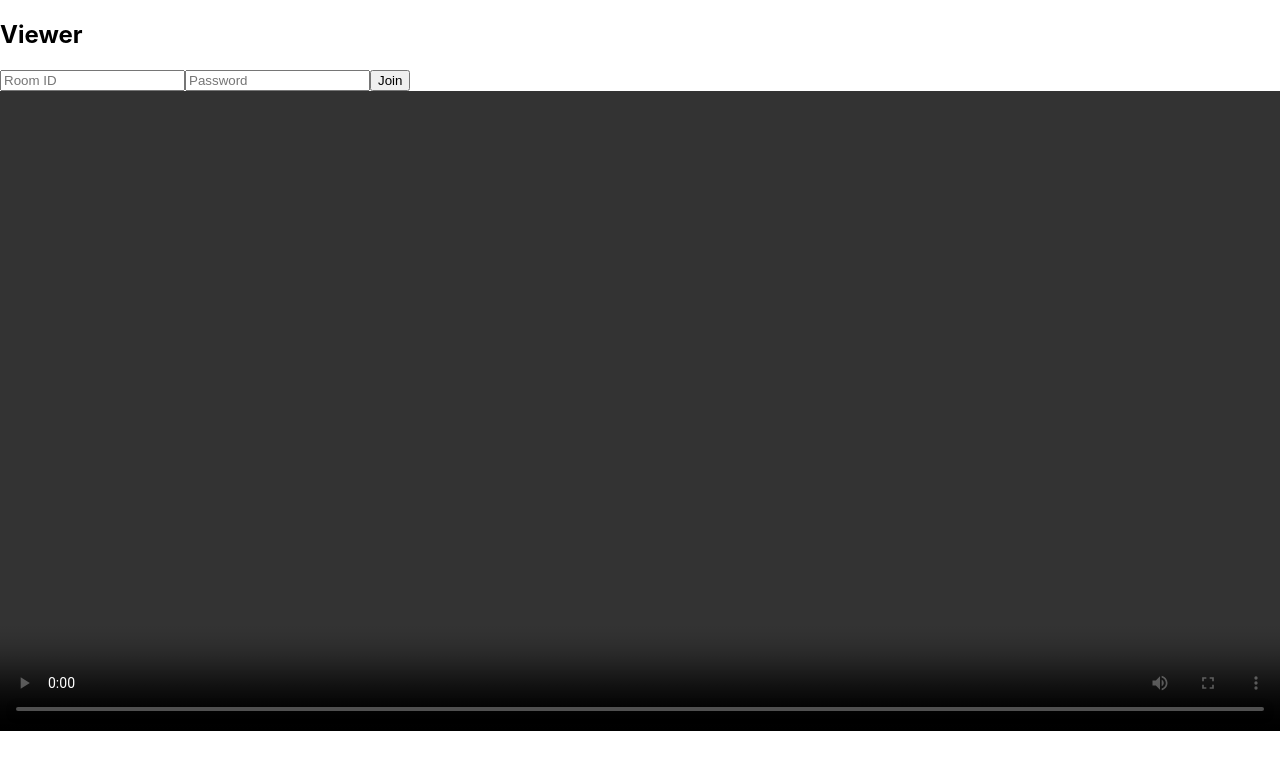
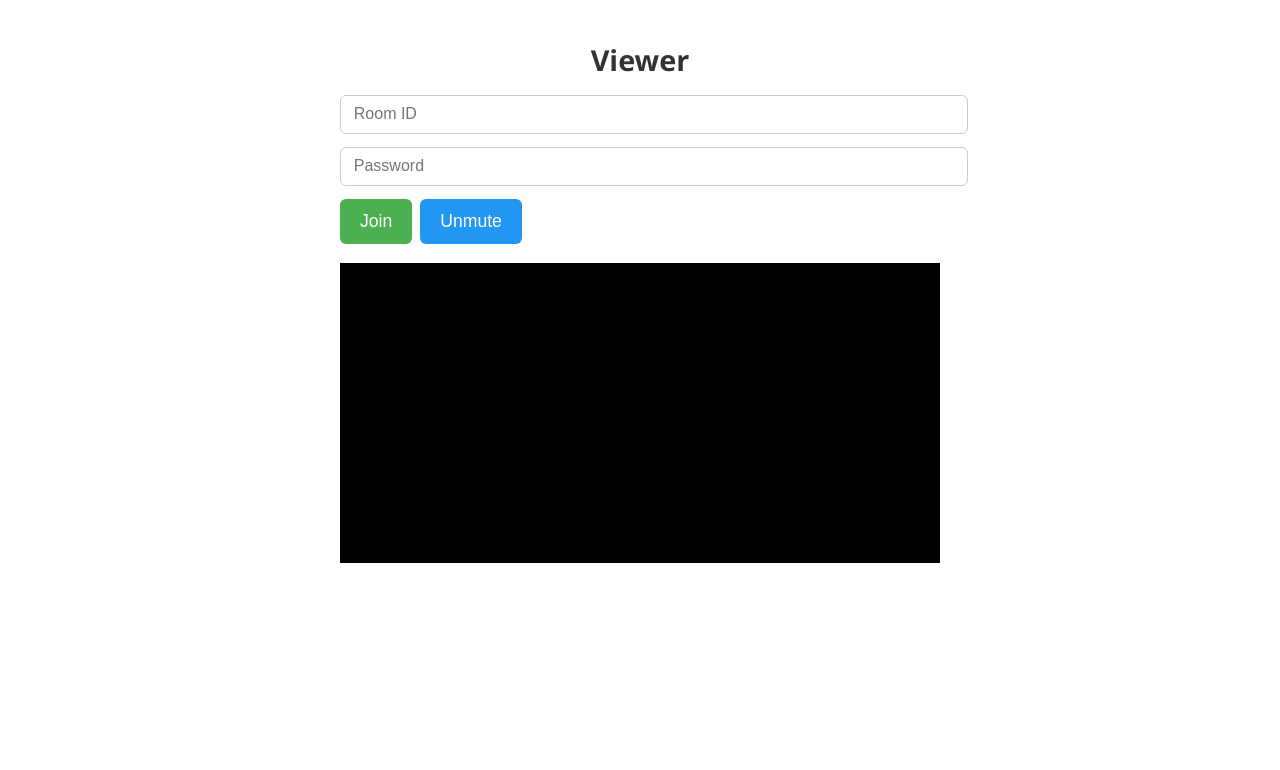
Before and after one commit to MihirAcharya1/screen-share-app, a React (Create React App) app: page /viewer in a window 1280 px wide. Shown: the top 770 px of the page. Built offline with nearby package versions, Linux system fonts and the light colour scheme; no server answers.

Commit message:
update ui

```diff
--- a/src/App.js
+++ b/src/App.js
@@ -2,12 +2,13 @@
 import { BrowserRouter as Router, Routes, Route } from 'react-router-dom';
 import HostPage from './pages/HostPage';
 import ViewerPage from './pages/ViewerPage';
+import Home from './pages/Home';
 
 function App() {
   return (
     <Router>
       <Routes>
-        <Route path="/" element={<HostPage />} />
+        <Route path="/" element={<Home />} />
         <Route path="/host" element={<HostPage />} />
         <Route path="/viewer" element={<ViewerPage />} />
         <Route path="*" element={<div>404 Not Found</div>} />
--- /dev/null
+++ b/src/pages/Home.css
@@ -0,0 +1,65 @@
+.home-container {
+  display: flex;
+  flex-direction: column;
+  align-items: center;
+  padding: 30px 20px;
+  font-family: 'Segoe UI', sans-serif;
+  background-color: #121212;
+  min-height: calc(100vh - 60px);
+  color: #ffffff;
+}
+
+.home-title {
+  font-size: 2.5rem;
+  color: #00bcd4;
+  margin-bottom: 40px;
+  text-align: center;
+}
+
+.home-buttons {
+  display: flex;
+  gap: 20px;
+  margin-bottom: 30px;
+  flex-wrap: wrap;
+  justify-content: center;
+}
+
+.button {
+  padding: 12px 20px;
+  font-size: 1.1rem;
+  border: none;
+  border-radius: 6px;
+  cursor: pointer;
+  transition: background-color 0.2s, transform 0.1s;
+}
+
+.button:hover {
+  transform: scale(1.05);
+}
+
+.primary {
+  background-color: #00bcd4;
+  color: white;
+}
+
+.primary:hover {
+  background-color: #0097a7;
+}
+
+.secondary {
+  background-color: #4caf50;
+  color: white;
+}
+
+.secondary:hover {
+  background-color: #388e3c;
+}
+
+.danger {
+  background-color: #f44336;
+  color: white;
+}
+
+.danger:hover {
+  background-color: #d32f2f;
+}
--- /dev/null
+++ b/src/pages/HostPage.css
@@ -0,0 +1,67 @@
+.host-container {
+  max-width: 800px;
+  margin: auto;
+  padding: 1rem;
+  font-family: 'Segoe UI', sans-serif;
+  text-align: center;
+}
+
+.form-group {
+  display: flex;
+  flex-wrap: wrap;
+  gap: 10px;
+  justify-content: center;
+  margin-bottom: 1rem;
+}
+
+input, select {
+  padding: 10px;
+  font-size: 1rem;
+  min-width: 200px;
+  border: 1px solid #ccc;
+  border-radius: 8px;
+}
+
+button {
+  padding: 10px 20px;
+  font-size: 1rem;
+  border: none;
+  border-radius: 8px;
+  background: #2e86de;
+  color: white;
+  cursor: pointer;
+}
+
+button.stop-btn {
+  background: #e74c3c;
+}
+
+.error {
+  color: red;
+  font-weight: bold;
+}
+
+.video-preview {
+  width: 100%;
+  max-height: 400px;
+  margin-top: 1rem;
+  border-radius: 12px;
+  background: black;
+}
+
+.viewer-list {
+  margin-top: 20px;
+  text-align: left;
+}
+
+.viewer-list ul {
+  list-style: none;
+  padding-left: 0;
+}
+
+.viewer-list li {
+  background: #f4f4f4;
+  margin: 5px 0;
+  padding: 6px 12px;
+  border-radius: 6px;
+}
--- a/src/pages/HostPage.jsx
+++ b/src/pages/HostPage.jsx
@@ -1,26 +1,30 @@
 import React, { useEffect, useRef, useState } from 'react';
 import { socket } from '../socket';
-import ViewerPage from './ViewerPage';
+import './HostPage.css';
 
 const peerConnections = {};
 
 const HostPage = () => {
-  const [isHost, setIshost] = useState(false);
-  const [isView, setIsView] = useState(false);
   const videoRef = useRef(null);
   const [roomId, setRoomId] = useState('');
   const [password, setPassword] = useState('');
   const [error, setError] = useState('');
-  const [audioEnabled, setAudioEnabled] = useState(true);
   const [stream, setStream] = useState(null);
-  const [resolution, setResolution] = useState("3840x2160");
+  const [resolution, setResolution] = useState('1280x720');
   const [viewers, setViewers] = useState([]);
+  const [isStreaming, setIsStreaming] = useState(false);
 
   const isMobile = () => /Android|iPhone|iPad|iPod/i.test(navigator.userAgent);
 
   const createPC = (targetId) => {
     const pc = new RTCPeerConnection({
-      iceServers: [{ urls: 'stun:stun.l.google.com:19302' }],
+      iceServers: [{ urls: 'stun:stun.l.google.com:19302' },
+      // {
+      //   urls: 'turn:your.turn.server:3478',
+      //   username: roomId || 'user',
+      //   credential: password || 'pass'
+      // }
+      ],
     });
 
     pc.onicecandidate = (e) => {
@@ -33,80 +37,95 @@ const HostPage = () => {
     return pc;
   };
 
+  const filterToVp8Only = (sdp) => {
+    const allowedPayloads = new Set(['96', '97']);
+    const lines = sdp.split('\r\n');
+    const filtered = [];
+
+    for (const line of lines) {
+      if (line.startsWith('m=video')) {
+        filtered.push('m=video 9 UDP/TLS/RTP/SAVPF 96 97');
+      } else if (/^a=(rtpmap|fmtp|rtcp-fb):(\d+)/.test(line)) {
+        const pt = line.match(/^a=(?:rtpmap|fmtp|rtcp-fb):(\d+)/)?.[1];
+        if (allowedPayloads.has(pt)) filtered.push(line);
+      } else {
+        filtered.push(line);
+      }
+    }
+
+    return filtered.join('\r\n');
+  };
+
   const handleViewerJoined = async (viewerId) => {
     const pc = createPC(viewerId);
     stream.getTracks().forEach((track) => pc.addTrack(track, stream));
 
     const offer = await pc.createOffer();
     await pc.setLocalDescription(offer);
-    socket.emit('offer', { targetId: viewerId, sdp: offer });
 
-    const sender = pc.getSenders().find(s => s.track.kind === 'video');
+    const filteredSDP = filterToVp8Only(offer.sdp);
+
+    socket.emit('offer', {
+      targetId: viewerId,
+      sdp: { sdp: filteredSDP, type: 'offer' },
+    });
+
+    const sender = pc.getSenders().find((s) => s.track.kind === 'video');
     if (sender) {
       const params = sender.getParameters();
       if (!params.encodings) params.encodings = [{}];
-      params.encodings[0].maxBitrate = 50000000;
+      params.encodings[0].maxBitrate = 5_000_000;
       await sender.setParameters(params);
     }
   };
 
   const startSharing = async () => {
     if (isMobile()) {
-      setError("Screen sharing is not supported on mobile.");
+      setError('Screen sharing is not supported on mobile.');
       return;
     }
 
-    socket.emit('create-room', { roomId, password });
-
-    const [width, height] = resolution.split('x').map(Number);
+    if (!roomId) {
+      setError('Room ID is required.');
+      return;
+    }
 
     try {
+      const [width, height] = resolution.split('x').map(Number);
       const mediaStream = await navigator.mediaDevices.getDisplayMedia({
-        video: {
-          width: { ideal: width },
-          height: { ideal: height },
-          frameRate: { ideal: 60, max: 144 },
-        },
+        video: { width: { ideal: width }, height: { ideal: height }, frameRate: 30 },
         audio: true,
       });
 
       setStream(mediaStream);
-      if (videoRef.current) {
-        videoRef.current.srcObject = mediaStream;
-      }
+      videoRef.current.srcObject = mediaStream;
+      socket.emit('create-room', { roomId, password });
+      setIsStreaming(true);
     } catch (err) {
       console.error(err);
-      setError("Failed to start screen sharing.");
+      setError('Failed to start screen sharing.');
     }
   };
 
   const stopSharing = () => {
-    if (stream) {
-      stream.getTracks().forEach((track) => track.stop());
-      setStream(null);
-      socket.emit('host-stopped');
+    stream?.getTracks().forEach((t) => t.stop());
+    Object.values(peerConnections).forEach((pc) => pc.close());
+    Object.keys(peerConnections).forEach((id) => delete peerConnections[id]);
 
-      Object.values(peerConnections).forEach(pc => pc.close());
-      for (const id in peerConnections) delete peerConnections[id];
-
-      if (videoRef.current) {
-        videoRef.current.srcObject = null;
-      }
-    }
+    setStream(null);
+    videoRef.current.srcObject = null;
+    setIsStreaming(false);
+    socket.emit('host-stopped');
   };
 
-  // ✅ Setup socket handlers ONCE
   useEffect(() => {
     socket.on('viewer-joined', handleViewerJoined);
-
     socket.on('answer', ({ from, sdp }) => {
       peerConnections[from]?.setRemoteDescription(new RTCSessionDescription(sdp));
     });
-
     socket.on('ice-candidate', ({ from, candidate }) => {
       peerConnections[from]?.addIceCandidate(new RTCIceCandidate(candidate));
     });
-
     socket.on('update-viewers', setViewers);
     socket.on('error-message', setError);
 
@@ -117,59 +136,53 @@ const HostPage = () => {
       socket.off('update-viewers');
       socket.off('error-message');
     };
-  }, [stream]); // rebind when stream changes
+  }, [stream]);
 
   return (
-    isHost ? (
-      <div style={{ padding: '20px' }}>
-        <button onClick={() => {
-          setIshost(false);
-          setIsView(false)
-        }}>back</button>
-        <h2>Host Screen</h2>
-        <input placeholder="Room ID" value={roomId} onChange={e => setRoomId(e.target.value)} />
-        <input placeholder="Password" value={password} onChange={e => setPassword(e.target.value)} />
-        <select value={resolution} onChange={e => setResolution(e.target.value)}>
+    <div className="host-container">
+      <h2>🎥 Host Screen Sharing</h2>
+
+      <div className="form-group">
+        <input
+          type="text"
+          placeholder="Room ID"
+          value={roomId}
+          onChange={(e) => setRoomId(e.target.value)}
+        />
+        <input
+          type="password"
+          placeholder="Room Password (optional)"
+          value={password}
+          onChange={(e) => setPassword(e.target.value)}
+        />
+        <select value={resolution} onChange={(e) => setResolution(e.target.value)}>
           <option value="1280x720">720p</option>
           <option value="1920x1080">1080p</option>
+          <option value="2560x1440">2K</option>
           <option value="3840x2160">4K</option>
         </select>
-        <button onClick={startSharing}>Start Sharing</button>
-        {stream && (
-          <button onClick={() => {
-            const enabled = !audioEnabled;
-            stream.getAudioTracks().forEach(t => t.enabled = enabled);
-            setAudioEnabled(enabled);
-          }}>
-            {audioEnabled ? "Mute Audio" : "Unmute Audio"}
+        {!isStreaming ? (
+          <button onClick={startSharing}>Start Sharing</button>
+        ) : (
+          <button className="stop-btn" onClick={stopSharing}>
+            Stop Sharing
           </button>
         )}
-        {stream && (
-          <button onClick={stopSharing} className="bg-red-600 text-white px-4 py-2 rounded mt-4">
-            🛑 Stop Sharing
-          </button>
-        )}
-        {error && <p style={{ color: 'red' }}>{error}</p>}
-        <video ref={videoRef} autoPlay playsInline muted style={{ width: "100%" }} />
+      </div>
+
+      {error && <p className="error">{error}</p>}
+
+      <video ref={videoRef} autoPlay playsInline muted className="video-preview" />
+
+      <div className="viewer-list">
+        <h3>👀 Viewers: {viewers.length}</h3>
         <ul>
-          {viewers.map(id => <li key={id}>{id}</li>)}
+          {viewers.map((v, i) => (
+            <li key={i}>{v}</li>
+          ))}
         </ul>
-      </div>) : isView ? (
-        <div style={{ padding: '20px' }}>
-          <button onClick={() => {
-            setIshost(false);
-            setIsView(false)
-          }}>back</button>
-          <ViewerPage />
-        </div>
-      ) : (
-      <div style={{ padding: '20px' }}>
-
-        <h2>Welcome to Screen Share App</h2>
-        <button onClick={() => setIshost(true)}>Host Screen</button>
-        <button onClick={() => setIsView(true)}>Join as Viewer</button>
       </div>
-    )
+    </div>
   );
 };
 
--- /dev/null
+++ b/src/pages/ViewerPage.css
@@ -0,0 +1,98 @@
+.viewer-container {
+  max-width: 600px;
+  margin: auto;
+  padding: 1rem;
+  font-family: 'Segoe UI', sans-serif;
+}
+
+.viewer-title {
+  text-align: center;
+  font-size: 1.8rem;
+  margin-bottom: 1rem;
+  color: #333;
+}
+
+.form-section {
+  display: flex;
+  flex-direction: column;
+  gap: 0.8rem;
+  margin-bottom: 1.2rem;
+}
+
+.input-field {
+  padding: 0.6rem 0.8rem;
+  font-size: 1rem;
+  border: 1px solid #ccc;
+  border-radius: 6px;
+  width: 100%;
+}
+
+.button-group {
+  display: flex;
+  gap: 0.5rem;
+}
+
+.button {
+  padding: 0.6rem 1.2rem;
+  font-size: 1rem;
+  cursor: pointer;
+  border: none;
+  border-radius: 6px;
+  transition: background 0.3s;
+}
+
+.button.primary {
+  background: #4CAF50;
+  color: white;
+}
+
+.button.secondary {
+  background: #2196F3;
+  color: white;
+}
+
+.button.primary:hover {
+  background: #45a049;
+}
+
+.button.secondary:hover {
+  background: #1976d2;
+}
+
+.error-message {
+  color: red;
+  font-size: 0.9rem;
+  text-align: center;
+}
+
+.video-wrapper {
+  position: relative;
+  margin-top: 1rem;
+}
+
+.playback-fallback {
+  position: absolute;
+  top: 50%;
+  left: 50%;
+  transform: translate(-50%, -50%);
+  background: rgba(0, 0, 0, 0.6);
+  padding: 1rem;
+  border-radius: 8px;
+  text-align: center;
+  z-index: 10;
+}
+
+.fallback-btn {
+  background: #ff9800;
+  color: white;
+  padding: 0.6rem 1.4rem;
+  font-size: 1rem;
+  border: none;
+  border-radius: 6px;
+  cursor: pointer;
+}
+.viewer-list {
+  margin-top: 1rem;
+  padding: 0;
+  list-style: none;
+}
--- a/src/pages/ViewerPage.jsx
+++ b/src/pages/ViewerPage.jsx
@@ -1,5 +1,6 @@
 import React, { useRef, useState } from 'react';
 import { socket } from '../socket';
+import './ViewerPage.css';
 
 let currentPC = null;
 
@@ -8,17 +9,17 @@ const ViewerPage = () => {
   const [roomId, setRoomId] = useState('');
   const [password, setPassword] = useState('');
   const [error, setError] = useState('');
+  const [mute, setMute] = useState(true);
+  const [playbackError, setPlaybackError] = useState(false);
 
   const joinRoom = () => {
     if (!roomId) return;
 
-    // Cleanup previous peer connection
     if (currentPC) {
       currentPC.close();
       currentPC = null;
     }
 
-    // Remove previous listeners
     socket.off('offer');
     socket.off('ice-candidate');
     socket.off('host-stopped');
@@ -28,13 +29,16 @@ const ViewerPage = () => {
     socket.emit('join-room', { roomId, password });
 
     const pc = new RTCPeerConnection({
-      iceServers: [{ urls: 'stun:stun.l.google.com:19302' }],
+      iceServers: [
+        { urls: 'stun:stun.l.google.com:19302' },
+        // Add TURN here if needed
+      ],
     });
 
     currentPC = pc;
-
     const pendingCandidates = [];
     let remoteSet = false;
+    let attachedStream = null;
 
     pc.onicecandidate = (e) => {
       if (e.candidate) {
@@ -44,45 +48,36 @@ const ViewerPage = () => {
 
     pc.ontrack = (event) => {
       const stream = event.streams?.[0];
-      const track = event.track;
 
-      console.log("Track received:", track);
+      if (videoRef.current && stream && stream !== attachedStream) {
+        attachedStream = stream;
 
-      // Wait for real media frames to flow
-      track.onunmute = () => {
-        console.log("Track unmuted:", track);
+        console.log('Track received via ontrack');
+        console.log('Stream tracks:', stream.getTracks().map(t => `${t.kind}:${t.enabled}`));
 
-        if (videoRef.current && stream) {
         videoRef.current.srcObject = stream;
-          videoRef.current.play().catch(err => console.error("Video playback failed", err));
+
+        videoRef.current.onloadedmetadata = () => {
+          videoRef.current
+            .play()
+            .then(() => {
+              console.log('Playback started');
+              setPlaybackError(false);
+            })
+            .catch((err) => {
+              console.error('Playback failed:', err);
+              setPlaybackError(true);
+            });
+        };
       }
-
-        // Extra debug
-        setTimeout(() => {
-          if (videoRef.current) {
-            const v = videoRef.current;
-            console.log("Video element state:", {
-              readyState: v.readyState,
-              srcObject: v.srcObject,
-              videoTracks: v.srcObject?.getVideoTracks()
-            });
-          }
-        }, 2000);
-      };
     };
 
     socket.on('offer', async ({ sdp, from }) => {
-      console.log("Received offer from:", from, sdp);
-      if (pc.signalingState !== 'stable') {
-        console.warn('Skipping offer: not in stable state', pc.signalingState);
-        return;
-      }
-
       try {
+        console.log('Received offer');
         await pc.setRemoteDescription(new RTCSessionDescription(sdp));
         remoteSet = true;
 
-        // Apply queued ICE
         pendingCandidates.forEach(c => pc.addIceCandidate(new RTCIceCandidate(c)));
         pendingCandidates.length = 0;
 
@@ -95,13 +90,12 @@ const ViewerPage = () => {
           type: "answer",
           from: socket.id
         });
-      } catch (error) {
-        console.error('Error handling offer:', error);
+      } catch (err) {
+        console.error('Error handling offer:', err);
       }
     });
 
     socket.on('ice-candidate', ({ from, candidate }) => {
-      console.log("Received ICE candidate from:", from, candidate);
       if (remoteSet) {
         pc.addIceCandidate(new RTCIceCandidate(candidate));
       } else {
@@ -110,9 +104,7 @@ const ViewerPage = () => {
     });
 
     socket.on('host-stopped', () => {
-      console.log("Host stopped screen sharing");
-      const videoEl = videoRef.current;
-      if (videoEl) videoEl.srcObject = null;
+      if (videoRef.current) videoRef.current.srcObject = null;
       pc.close();
     });
 
@@ -124,22 +116,66 @@ const ViewerPage = () => {
     socket.on('error-message', setError);
   };
 
+  const retryPlayback = () => {
+    if (videoRef.current) {
+      videoRef.current
+        .play()
+        .then(() => {
+          console.log('Manual playback succeeded');
+          setPlaybackError(false);
+        })
+        .catch((err) => {
+          console.error('Manual playback failed:', err);
+          setPlaybackError(true);
+        });
+    }
+  };
+
   return (
-    <div>
-      <h2>Viewer</h2>
-      <input placeholder="Room ID" value={roomId} onChange={e => setRoomId(e.target.value)} />
-      <input placeholder="Password" value={password} onChange={e => setPassword(e.target.value)} />
-      <button onClick={joinRoom}>Join</button>
-      {error && <p style={{ color: 'red' }}>{error}</p>}
+    <div className="viewer-container">
+      <h2 className="viewer-title">Viewer</h2>
+
+      <div className="form-section">
+        <input
+          className="input-field"
+          placeholder="Room ID"
+          value={roomId}
+          onChange={e => setRoomId(e.target.value)}
+        />
+        <input
+          className="input-field"
+          placeholder="Password"
+          type="password"
+          value={password}
+          onChange={e => setPassword(e.target.value)}
+        />
+        <div className="button-group">
+          <button className="button primary" onClick={joinRoom}>Join</button>
+          <button className="button secondary" onClick={() => setMute(!mute)}>
+            {mute ? 'Unmute' : 'Mute'}
+          </button>
+        </div>
+        {error && <p className="error-message">{error}</p>}
+      </div>
+
+      <div className="video-wrapper">
         <video
           id="remoteVideo"
           ref={videoRef}
           autoPlay
           playsInline
-        muted={false}
-        controls
-        style={{ width: "100%", backgroundColor: "#000" }}
+          muted={mute}
+          className="video-player"
+          style={{ width: '100%', backgroundColor: 'black' }}
         />
+        {playbackError && (
+          <div className="playback-fallback">
+            <button onClick={retryPlayback} className="button fallback-btn">
+              ▶ Tap to Play Video
+            </button>
+          </div>
+        )}
+      </div>
     </div>
   );
 };
```
Also changed, not shown: src/pages/Home.jsx (added, +34 -0 lines). Lines whose indentation alone changed are shown as unchanged.
